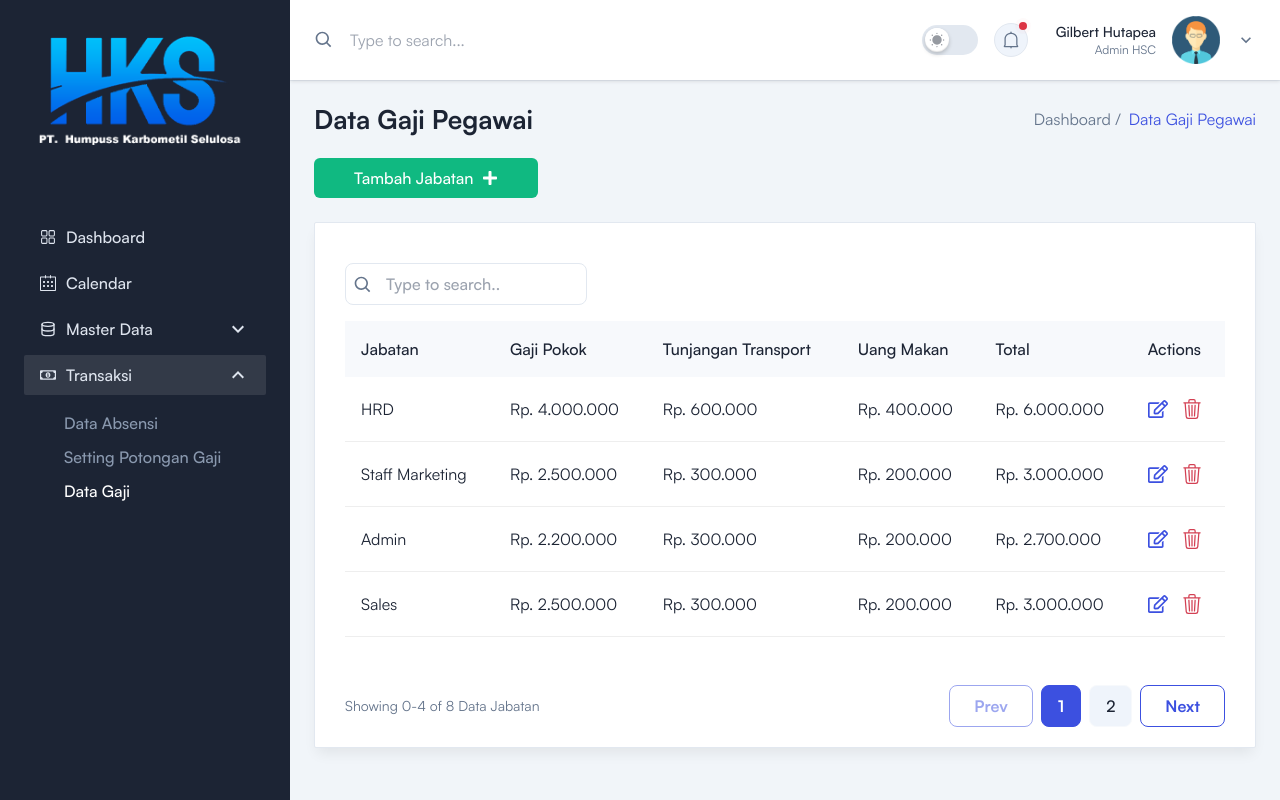
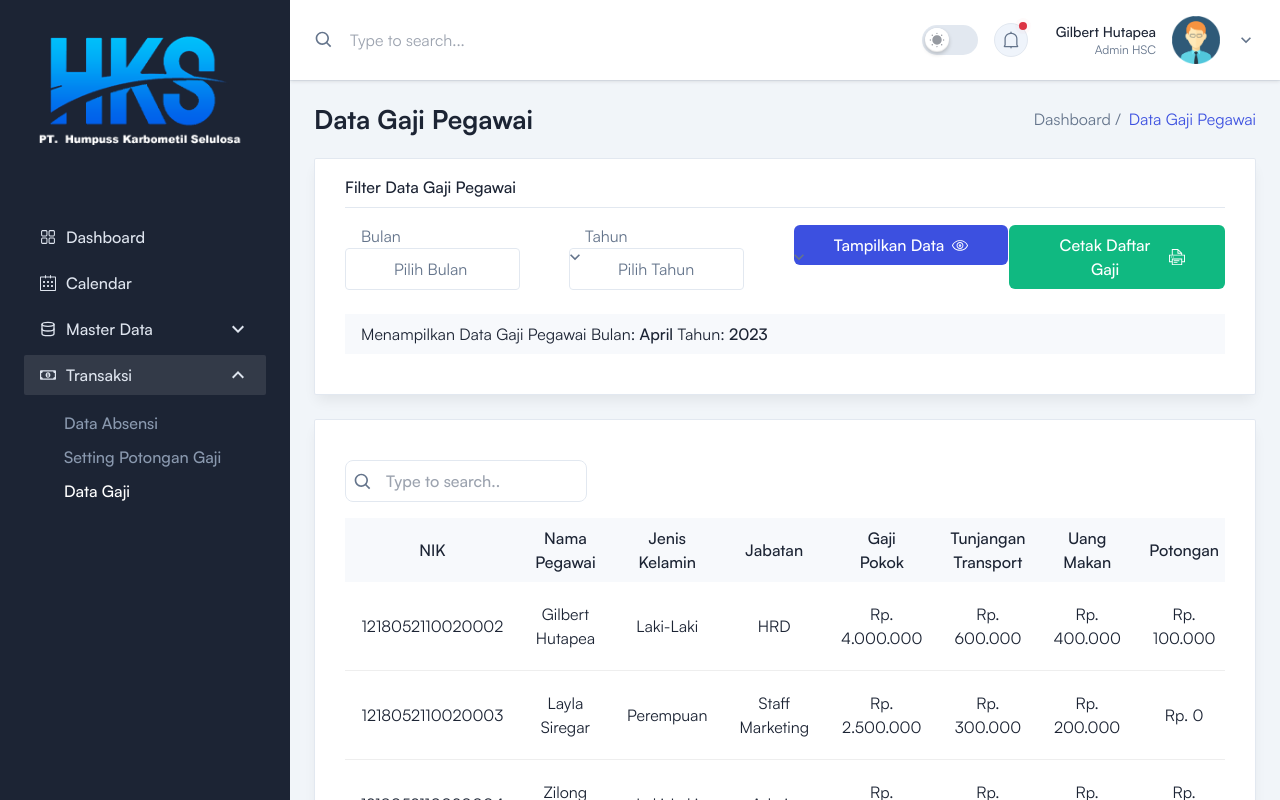
Before and after one commit to SoftwareKings/mern-employee-salary-management, a React (Vite) app in the folder Frontend/: page /admin/transaksi/data-gaji in a window 1280 px wide. Built offline with nearby package versions, Linux system fonts and the light colour scheme.

Commit message:
Refactor

```diff
--- /dev/null
+++ b/Frontend/src/Utils/DataGajiPegawai.jsx
@@ -0,0 +1,100 @@
+const DataGajiPegawai = [
+    {
+        id: 1,
+        nik: "1218052110020002",
+        namaPegawai: "Gilbert Hutapea",
+        jenisKelamin: "Laki-Laki",
+        titleJabatan: "HRD",
+        gajiPokok: "Rp. 4.000.000",
+        tunjanganTransport: "Rp. 600.000",
+        uangMakan: "Rp. 400.000",
+        jumlahPotongan: "Rp. 100.000",
+        totalGaji: "Rp. 5.900.000",
+    },
+    {
+        id: 2,
+        nik: "1218052110020003",
+        namaPegawai: "Layla Siregar",
+        jenisKelamin: "Perempuan",
+        titleJabatan: "Staff Marketing",
+        gajiPokok: "Rp. 2.500.000",
+        tunjanganTransport: "Rp. 300.000",
+        uangMakan: "Rp. 200.000",
+        jumlahPotongan: "Rp. 0",
+        totalGaji: "Rp. 3.000.000",
+    },
+    {
+        id: 3,
+        nik: "1218052110020004",
+        namaPegawai: "Zilong Sibarani",
+        jenisKelamin: "Laki-Laki",
+        titleJabatan: "Admin",
+        gajiPokok: "Rp. 2.200.000",
+        tunjanganTransport: "Rp. 300.000",
+        uangMakan: "Rp. 200.000",
+        jumlahPotongan: "Rp. 100.000",
+        totalGaji: "Rp. 2.600.000",
+    },
+    {
+        id: 4,
+        nik: "1218052110020005",
+        namaPegawai: "Nana Silaban",
+        jenisKelamin: "Perempuan",
+        titleJabatan: "Sales",
+        gajiPokok: "Rp. 2.500.000",
+        tunjanganTransport: "Rp. 300.000",
+        uangMakan: "Rp. 200.000",
+        jumlahPotongan: "Rp. 0",
+        totalGaji: "Rp. 3.000.000",
+    },
+    {
+        id: 5,
+        nik: "1218052110020005",
+        namaPegawai: "Nana Silaban",
+        jenisKelamin: "Perempuan",
+        titleJabatan: "Non Staf",
+        gajiPokok: "Rp. 2.500.000",
+        tunjanganTransport: "Rp. 300.000",
+        uangMakan: "Rp. 200.000",
+        jumlahPotongan: "Rp. 100.000",
+        totalGaji: "Rp. 2.900.000",
+    },
+    {
+        id: 6,
+        nik: "1218052110020005",
+        namaPegawai: "Nana Silaban",
+        jenisKelamin: "Perempuan",
+        titleJabatan: "Supervisi",
+        gajiPokok: "Rp. 2.200.000",
+        tunjanganTransport: "Rp. 300.000",
+        uangMakan: "Rp. 200.000",
+        jumlahPotongan: "Rp. 0",
+        totalGaji: "Rp. 2.700.000",
+    },
+    {
+        id: 7,
+        nik: "1218052110020005",
+        namaPegawai: "Nana Silaban",
+        jenisKelamin: "Perempuan",
+        titleJabatan: "Designer",
+        gajiPokok: "Rp. 2.500.000",
+        tunjanganTransport: "Rp. 300.000",
+        uangMakan: "Rp. 200.000",
+        jumlahPotongan: "Rp. 100.000",
+        totalGaji: "Rp. 2.900.000",
+    },
+    {
+        id: 8,
+        nik: "1218052110020005",
+        namaPegawai: "Nana Silaban",
+        jenisKelamin: "Perempuan",
+        titleJabatan: "Manager",
+        gajiPokok: "Rp. 4.000.000",
+        tunjanganTransport: "Rp. 600.000",
+        uangMakan: "Rp. 400.000",
+        jumlahPotongan: "Rp. 0",
+        totalGaji: "Rp. 6.000.000",
+    },
+];
+
+export default DataGajiPegawai;
--- a/Frontend/src/pages/Admin/Transaksi/DataGaji/DataGaji.jsx
+++ b/Frontend/src/pages/Admin/Transaksi/DataGaji/DataGaji.jsx
@@ -1,12 +1,14 @@
 import { useState, useEffect } from 'react';
 import DefaultLayout from '../../../../layout/DefaultLayout';
-import DataJabatanPeople from '../../../../utils/DataJabatanPeople';
+import DataGajiPegawai from '../../../../utils/DataGajiPegawai';
 import { Link } from "react-router-dom";
 import Breadcrumb from '../../../../components/Breadcrumb/Breadcrumb';
 import ButtonOne from '../../../../components/Buttons/ButtonOne/ButtonOne';
-import { FaRegEdit, FaPlus } from 'react-icons/fa'
+import { FaRegEdit } from 'react-icons/fa'
 import { BsTrash3 } from 'react-icons/bs'
 import { BiSearch } from 'react-icons/bi'
+import { MdOutlineKeyboardArrowDown } from 'react-icons/md'
+import { TfiEye, TfiPrinter } from 'react-icons/tfi'
 
 const ITEMS_PER_PAGE = 4;
 
@@ -14,12 +16,12 @@ const DataGaji = () => {
     const [currentPage, setCurrentPage] = useState(1);
     const [startIndex, setStartIndex] = useState(0);
     const [endIndex, setEndIndex] = useState(ITEMS_PER_PAGE);
-    const [dataJabatan, setDataJabatan] = useState([]);
+    const [dataGaji, setDataGaji] = useState([]);
 
-    const totalPages = Math.ceil(DataJabatanPeople.length / ITEMS_PER_PAGE);
+    const totalPages = Math.ceil(DataGajiPegawai.length / ITEMS_PER_PAGE);
 
     useEffect(() => {
-        setDataJabatan(DataJabatanPeople.slice(startIndex, endIndex));
+        setDataGaji(DataGajiPegawai.slice(startIndex, endIndex));
     }, [startIndex, endIndex]);
 
     const goToPrevPage = () => {
@@ -38,18 +40,88 @@ const DataGaji = () => {
         }
     };
 
-
     return (
         <DefaultLayout>
             <Breadcrumb pageName='Data Gaji Pegawai' />
-            <Link to="/admin/master-data/data-jabatan/form-data-jabatan" >
-                <ButtonOne  >
-                    <span>Tambah Jabatan</span>
-                    <span>
-                        <FaPlus />
-                    </span>
-                </ButtonOne>
-            </Link>
+
+            <div className='rounded-sm border border-stroke bg-white px-5 pt-2 pb-2.5 shadow-default dark:border-strokedark dark:bg-boxdark sm:px-7.5 xl:pb-10 mt-6'>
+                <div className='border-b border-stroke py-2 dark:border-strokedark'>
+                    <h3 className='font-medium text-black dark:text-white'>
+                        Filter Data Gaji Pegawai
+                    </h3>
+                </div>
+
+                <div className="flex justify-between items-center mt-4 flex-col md:flex-row md:justify-between">
+                    <div className="relative w-full md:w-1/4 md:mr-2 mb-4 md:mb-0">
+                        <div className='relative'><span className='px-4'> Bulan</span>
+                            <span className='absolute top-1/2 left-55 z-30 -translate-y-1/2 text-xl'>
+                                <MdOutlineKeyboardArrowDown />
+                            </span>
+                            <select className='relative appearance-none rounded border border-stroke bg-transparent py-2 px-12 outline-none transition focus:border-primary active:border-primary dark:border-form-strokedark dark:bg-form-input'>
+                                <option value=''>Pilih Bulan</option>
+                                <option value=''>Januari</option>
+                                <option value=''>Februari</option>
+                                <option value=''>Maret</option>
+                                <option value=''>April</option>
+                                <option value=''>Mei</option>
+                                <option value=''>Juni</option>
+                                <option value=''>Juli</option>
+                                <option value=''>Agustus</option>
+                                <option value=''>September</option>
+                                <option value=''>Oktober</option>
+                                <option value=''>November</option>
+                                <option value=''>Desember</option>
+                            </select>
+                        </div>
+                    </div>
+                    <div className="relative w-full md:w-1/4 md:mr-2 mb-4 md:mb-0">
+                        <div className='relative'><span className='px-4'>Tahun</span>
+                            <span className='absolute top-1/2 left-55 z-30 -translate-y-1/2 text-xl'>
+                                <MdOutlineKeyboardArrowDown />
+                            </span>
+                            <select className='relative appearance-none rounded border border-stroke bg-transparent py-2 px-12 outline-none transition focus:border-primary active:border-primary dark:border-form-strokedark dark:bg-form-input'>
+                                <option value=''>Pilih Tahun</option>
+                                <option value=''>2020</option>
+                                <option value=''>2021</option>
+                                <option value=''>2022</option>
+                                <option value=''>2023</option>
+                                <option value=''>2024</option>
+                                <option value=''>2025</option>
+                                <option value=''>2026</option>
+                                <option value=''>2027</option>
+                            </select>
+                        </div>
+                    </div>
+                    <div className='flex flex-col md:flex-row w-full md:w-1/2 justify-between text-center'>
+                        <div className="relative w-full md:w-1/2 mb-4 md:mb-0 ">
+                            <Link to="/admin/transaksi/data-gaji">
+                                <ButtonOne className="bg-primary">
+                                    <span>Tampilkan Data</span>
+                                    <span>
+                                        <TfiEye />
+                                    </span>
+                                </ButtonOne>
+                            </Link>
+                        </div>
+                        <div className="relative w-full md:w-1/2  mb-4 md:mb-0">
+                            <Link to="/admin/transaksi/data-gaji">
+                                <ButtonOne>
+                                    <span>Cetak Daftar Gaji</span>
+                                    <span>
+                                        <TfiPrinter />
+                                    </span>
+                                </ButtonOne>
+                            </Link>
+                        </div>
+                    </div>
+                </div>
+
+                <div className="bg-gray-2 text-left dark:bg-meta-4 mt-6">
+                    <h2 className="px-4 py-2 text-black dark:text-white">Menampilkan Data Gaji Pegawai Bulan:
+                        <span className="font-medium"> April</span> Tahun:<span className="font-medium"> 2023</span></h2>
+                </div>
+            </div>
+
             <div className='rounded-sm border border-stroke bg-white px-5 pt-6 pb-2.5 shadow-default dark:border-strokedark dark:bg-boxdark sm:px-7.5 xl:pb-1 mt-6'>
                 <div className="flex justify-between items-center mt-4 flex-col md:flex-row md:justify-between">
                     <div className="relative flex-2 mb-4 md:mb-0">
@@ -65,49 +137,73 @@ const DataGaji = () => {
                 </div>
 
                 <div className='max-w-full overflow-x-auto py-4'>
-                    <table className='w-full table-auto'>
+                    <table className='w-full table-auto-full'>
                         <thead>
-                            <tr className='bg-gray-2 text-left dark:bg-meta-4'>
-                                <th className='py-4 px-4 font-medium text-black dark:text-white'>
+                            <tr className='bg-gray-2  dark:bg-meta-4'>
+                                <th className='py-2 px-2 font-medium text-black dark:text-white'>
+                                    NIK
+                                </th>
+                                <th className='py-2 px-2 font-medium text-black dark:text-white'>
+                                    Nama <br /> Pegawai
+                                </th>
+                                <th className='py-2 px-2 font-medium text-black dark:text-white'>
+                                    Jenis <br /> Kelamin
+                                </th>
+                                <th className='py-2 px-2 font-medium text-black dark:text-white'>
                                     Jabatan
                                 </th>
-                                <th className='py-4 px-4 font-medium text-black dark:text-white'>
-                                    Gaji Pokok
+                                <th className='py-2 px-2 font-medium text-black dark:text-white'>
+                                    Gaji <br /> Pokok
                                 </th>
-                                <th className='py-4 px-4 font-medium text-black dark:text-white'>
-                                    Tunjangan Transport
+                                <th className='py-2 px-2 font-medium text-black dark:text-white'>
+                                    Tunjangan <br />Transport
                                 </th>
-                                <th className='py-4 px-4 font-medium text-black dark:text-white'>
-                                    Uang Makan
+                                <th className='py-2 px-2 font-medium text-black dark:text-white'>
+                                    Uang <br /> Makan
                                 </th>
-                                <th className='py-4 px-4 font-medium text-black dark:text-white'>
-                                    Total
+                                <th className='py-2 px-2 font-medium text-black dark:text-white'>
+                                    Potongan
                                 </th>
-                                <th className='py-4 px-4 font-medium text-black dark:text-white'>
+                                <th className='py-2 px-2 font-medium text-black dark:text-white'>
+                                    Total <br /> Gaji
+                                </th>
+                                <th className='py-2 px-2 font-medium text-black dark:text-white'>
                                     Actions
                                 </th>
                             </tr>
                         </thead>
                         <tbody>
-                            {dataJabatan.map((dataJabatan) => {
+                            {dataGaji.map((dataGaji) => {
                                 return (
-                                    <tr key={dataJabatan.id}>
-                                        <td className='border-b border-[#eee] py-5 px-4 dark:border-strokedark'>
-                                            <p className='text-black dark:text-white'>{dataJabatan.titleJabatan}</p>
+                                    <tr key={dataGaji.id}>
+                                        <td className='border-b border-[#eee] py-5 px-4 text-center dark:border-strokedark'>
+                                            <p className='text-black dark:text-white'>{dataGaji.nik}</p>
                                         </td>
-                                        <td className='border-b border-[#eee] py-5 px-4 dark:border-strokedark'>
-                                            <p className='text-black dark:text-white'>{dataJabatan.gajiPokok}</p>
+                                        <td className='border-b border-[#eee] py-5 px-4 text-center dark:border-strokedark'>
+                                            <p className='text-black dark:text-white'>{dataGaji.namaPegawai}</p>
                                         </td>
-                                        <td className='border-b border-[#eee] py-5 px-4 dark:border-strokedark'>
-                                            <p className='text-black dark:text-white'>{dataJabatan.tunjanganTransport}</p>
+                                        <td className='border-b border-[#eee] py-5 px-4 text-center dark:border-strokedark'>
+                                            <p className='text-black dark:text-white'>{dataGaji.jenisKelamin}</p>
                                         </td>
-                                        <td className='border-b border-[#eee] py-5 px-4 dark:border-strokedark'>
-                                            <p className='text-black dark:text-white'>{dataJabatan.uangMakan}</p>
+                                        <td className='border-b border-[#eee] py-5 px-4 text-center dark:border-strokedark'>
+                                            <p className='text-black dark:text-white'>{dataGaji.titleJabatan}</p>
                                         </td>
-                                        <td className='border-b border-[#eee] py-5 px-4 dark:border-strokedark'>
-                                            <p className='text-black dark:text-white'>{dataJabatan.total}</p>
+                                        <td className='border-b border-[#eee] py-5 px-4 text-center dark:border-strokedark'>
+                                            <p className='text-black dark:text-white'>{dataGaji.gajiPokok}</p>
                                         </td>
-                                        <td className='border-b border-[#eee] py-5 px-4 dark:border-strokedark'>
+                                        <td className='border-b border-[#eee] py-5 px-4 text-center dark:border-strokedark'>
+                                            <p className='text-black dark:text-white'>{dataGaji.tunjanganTransport}</p>
+                                        </td>
+                                        <td className='border-b border-[#eee] py-5 px-4 text-center dark:border-strokedark'>
+                                            <p className='text-black dark:text-white'>{dataGaji.uangMakan}</p>
+                                        </td>
+                                        <td className='border-b border-[#eee] py-5 px-4 text-center dark:border-strokedark'>
+                                            <p className='text-black dark:text-white'>{dataGaji.jumlahPotongan}</p>
+                                        </td>
+                                        <td className='border-b border-[#eee] py-5 px-4 text-center dark:border-strokedark'>
+                                            <p className='text-black dark:text-white'>{dataGaji.totalGaji}</p>
+                                        </td>
+                                        <td className='border-b border-[#eee] py-5 px-4 text-center dark:border-strokedark'>
                                             <div className='flex items-center space-x-3.5'>
                                                 <button className='hover:text-black'>
                                                     <FaRegEdit className="text-primary text-xl hover:text-black dark:hover:text-white" />
@@ -127,7 +223,7 @@ const DataGaji = () => {
                 <div className='flex justify-between items-center mt-4 flex-col md:flex-row md:justify-between'>
                     <div className='flex items-center space-x-2'>
                         <span className='text-gray-5 dark:text-gray-4 text-sm py-4'>
-                            Showing {startIndex}-{endIndex} of {DataJabatanPeople.length} Data Jabatan
+                            Showing {startIndex}-{endIndex} of {DataGajiPegawai.length} Data Gaji Pegawai
                         </span>
                     </div>
                     <div className='flex space-x-2 py-4'>
```
